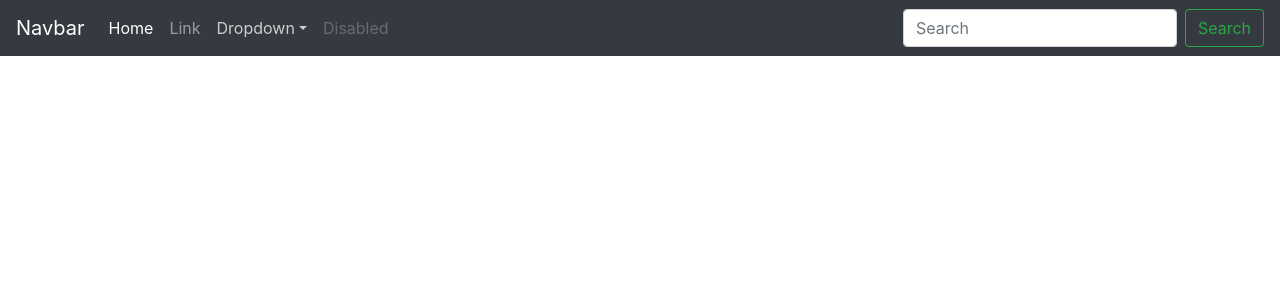
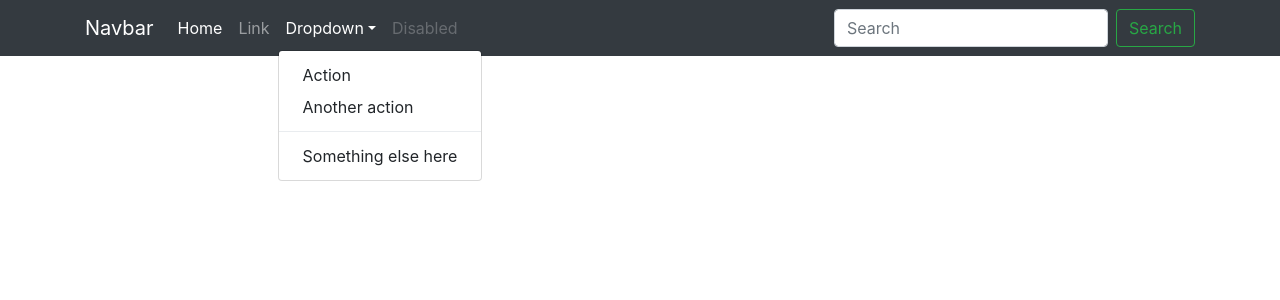
Before and after one commit to shibbirweb/reactjs-practice, a React (Create React App) app: page / in a window 1280 px wide. Both pictures are taken after a click on the button "Dropdown". Shown: the top 300 px of the page. Built offline with nearby package versions, Linux system fonts and the light colour scheme.

Commit message:
Add jQuery, pooper.js

```diff
--- a/package.json
+++ b/package.json
@@ -7,6 +7,8 @@
     "@testing-library/react": "^9.5.0",
     "@testing-library/user-event": "^7.2.1",
     "bootstrap": "^4.5.0",
+    "jquery": "^3.5.1",
+    "popper.js": "^1.16.1",
     "react": "^16.13.1",
     "react-dom": "^16.13.1",
     "react-scripts": "3.4.1"
--- a/src/App.js
+++ b/src/App.js
@@ -1,8 +1,11 @@
 import React from 'react';
 import 'bootstrap/dist/css/bootstrap.min.css';
+import 'jquery'
+import 'popper.js'
+import 'bootstrap/dist/js/bootstrap'
 import logo from './logo.svg';
 import './App.css';
-import Navbar from "./components/Navbar";
+import Navbar from "./components/layouts/Navbar";
 
 function App() {
   return (
--- a/src/components/Navbar.js
+++ /dev/null
@@ -1,46 +0,0 @@
-import React from 'react';
-
-function Navbar() {
-    return (
-        <nav className="navbar navbar-expand-lg navbar-dark bg-dark">
-            <a className="navbar-brand" href="#">Navbar</a>
-            <button className="navbar-toggler" type="button" data-toggle="collapse"
-                    data-target="#navbarSupportedContent" aria-controls="navbarSupportedContent" aria-expanded="false"
-                    aria-label="Toggle navigation">
-                <span className="navbar-toggler-icon"></span>
-            </button>
-
-            <div className="collapse navbar-collapse" id="navbarSupportedContent">
-                <ul className="navbar-nav mr-auto">
-                    <li className="nav-item active">
-                        <a className="nav-link" href="#">Home <span className="sr-only">(current)</span></a>
-                    </li>
-                    <li className="nav-item">
-                        <a className="nav-link" href="#">Link</a>
-                    </li>
-                    <li className="nav-item dropdown">
-                        <a className="nav-link dropdown-toggle" href="#" id="navbarDropdown" role="button"
-                           data-toggle="dropdown" aria-haspopup="true" aria-expanded="false">
-                            Dropdown
-                        </a>
-                        <div className="dropdown-menu" aria-labelledby="navbarDropdown">
-                            <a className="dropdown-item" href="#">Action</a>
-                            <a className="dropdown-item" href="#">Another action</a>
-                            <div className="dropdown-divider"></div>
-                            <a className="dropdown-item" href="#">Something else here</a>
-                        </div>
-                    </li>
-                    <li className="nav-item">
-                        <a className="nav-link disabled" href="#" tabIndex="-1" aria-disabled="true">Disabled</a>
-                    </li>
-                </ul>
-                <form className="form-inline my-2 my-lg-0">
-                    <input className="form-control mr-sm-2" type="search" placeholder="Search" aria-label="Search"/>
-                        <button className="btn btn-outline-success my-2 my-sm-0" type="submit">Search</button>
-                </form>
-            </div>
-        </nav>
-    )
-}
-
-export default Navbar;
--- /dev/null
+++ b/src/components/layouts/Navbar.js
@@ -0,0 +1,49 @@
+import React from 'react';
+
+function Navbar() {
+    return (
+        <nav className="navbar navbar-expand-lg navbar-dark bg-dark">
+            <div className="container">
+                <a className="navbar-brand" href="#">Navbar</a>
+                <button className="navbar-toggler" type="button" data-toggle="collapse"
+                        data-target="#navbarSupportedContent" aria-controls="navbarSupportedContent"
+                        aria-expanded="false"
+                        aria-label="Toggle navigation">
+                    <span className="navbar-toggler-icon"/>
+                </button>
+
+                <div className="collapse navbar-collapse" id="navbarSupportedContent">
+                    <ul className="navbar-nav mr-auto">
+                        <li className="nav-item active">
+                            <a className="nav-link" href="#">Home <span className="sr-only">(current)</span></a>
+                        </li>
+                        <li className="nav-item">
+                            <a className="nav-link" href="#">Link</a>
+                        </li>
+                        <li className="nav-item dropdown">
+                            <a className="nav-link dropdown-toggle" href="#" id="navbarDropdown" role="button"
+                               data-toggle="dropdown" aria-haspopup="true" aria-expanded="false">
+                                Dropdown
+                            </a>
+                            <div className="dropdown-menu" aria-labelledby="navbarDropdown">
+                                <a className="dropdown-item" href="#">Action</a>
+                                <a className="dropdown-item" href="#">Another action</a>
+                                <div className="dropdown-divider"/>
+                                <a className="dropdown-item" href="#">Something else here</a>
+                            </div>
+                        </li>
+                        <li className="nav-item">
+                            <a className="nav-link disabled" href="#" tabIndex="-1" aria-disabled="true">Disabled</a>
+                        </li>
+                    </ul>
+                    <form className="form-inline my-2 my-lg-0">
+                        <input className="form-control mr-sm-2" type="search" placeholder="Search" aria-label="Search"/>
+                        <button className="btn btn-outline-success my-2 my-sm-0" type="submit">Search</button>
+                    </form>
+                </div>
+            </div>
+        </nav>
+    )
+}
+
+export default Navbar;
```
Also changed, not shown: src/components/pages/Home.js (added), 1 other file (tests, documents, lock files or other folders).
